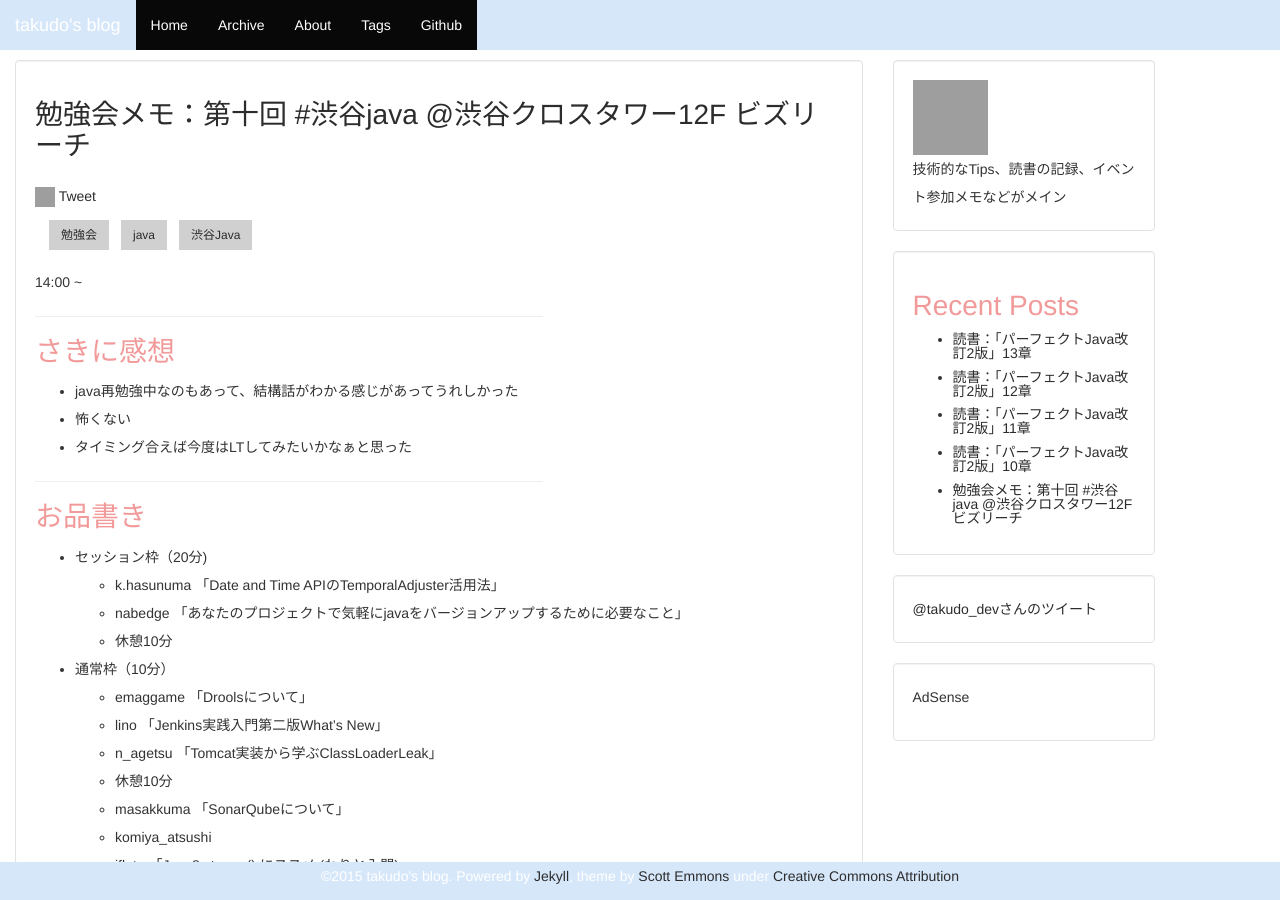
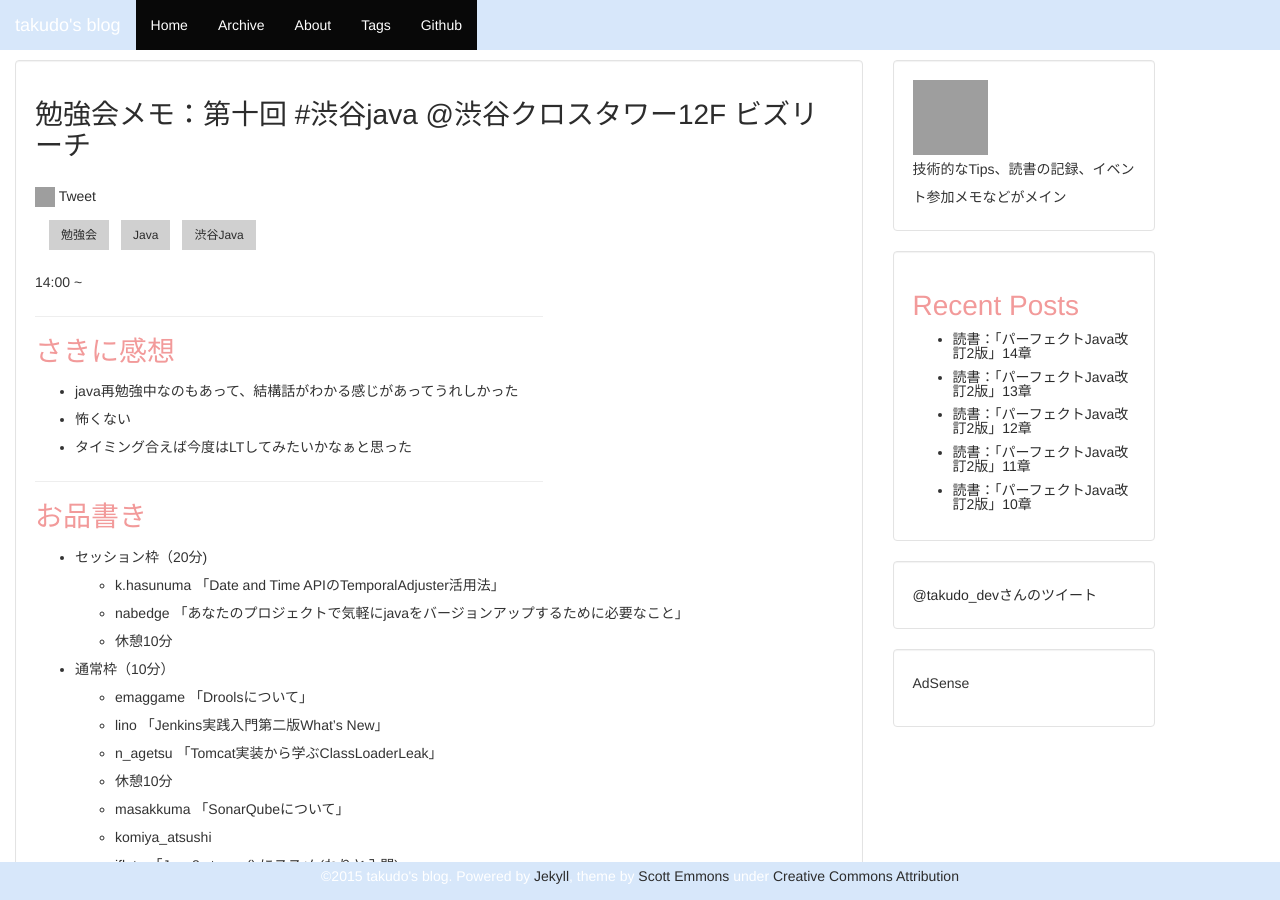
Before and after one commit to takudo/takudo.github.io, a Jekyll site: the page built from _posts/2015-03-07-shibuya-java-10.md, in a window 1280 px wide and 900 px high. Built offline with Jekyll 4.4.1, drawn with Linux system fonts in a browser that asks for light colours; nearby versions of some CDN libraries; Markdown is read by kramdown in place of the engine named in the settings; comment, search, counter and statistics services are not loaded; some of the changed lines change nothing that is shown; grey boxes are pictures that could not be loaded.

Commit message:
add posts, edit study-notes

````diff
--- a/_posts/2015-03-07-shibuya-java-10.md
+++ b/_posts/2015-03-07-shibuya-java-10.md
@@ -3,7 +3,7 @@ layout: post
 title: "勉強会メモ：第十回 #渋谷java @渋谷クロスタワー12F ビズリーチ"
 date: 2015-03-07 22:30:00 +0900
 comments: false
-tags: 勉強会 java 渋谷Java
+tags: 勉強会 Java 渋谷Java
 description: 勉強会 java 渋谷Java k.hasunuma 「Date and Time APIのTemporalAdjuster活用法」 nabedge「あなたのプロジェクトで気軽にjavaをバージョンアップするために必要なこと」 emaggame 「Droolsについて」 lino 「Jenkins実践入門第二版What's New」 n_agetsu 「Tomcat実装から学ぶClassLoaderLeak」 masakkuma 「SonarQubeについて」 komiya_atsushi jflute 「Java8 stream() にススメ (わりと入門)」 kawachi「最小Hello World!チャレンジ」
 
 ---
--- /dev/null
+++ b/_posts/2015-03-10-java-text-14.md
@@ -0,0 +1,70 @@
+---
+layout: post
+title: "読書：「パーフェクトJava改訂2版」14章"
+date: 2015-03-10 23:00:00 +0900
+comments: false
+tags: 読書 Java パーフェクトJava
+description: 読書 java パーフェクトJava
+
+---
+
+ポイントというか心にとまったことのアウトプットです。
+
+※個人的な重要度のバイアスがかかっているので、「べつにいいかー」と思ってたりすることはメモしてません。
+
+※手を動かして理解したことなど、間違いを含む可能性があります。
+
+※手元の環境は断りがなければ基本はjava 7 をIntelliJ IDEA Ultimate on OSX で動かしてます。
+
+---
+
+
+# 「例外処理」
+
+<!--more-->
+
+* メソッド宣言時に、throws Exception を書く方針について（検査例外と実行時例外）
+    * 実行時例外：そのメソッドの使い方が間違っているような場合に飛ぶExceptionについては、throwsに書かない。しかるべき対応を、呼び出し側でやるべき
+    * 検査例外：そのメソッドを普通に使っているのに、Exceptionが起こりうる場合は、throwsを書く
+    * ↑ただし、いずれも実装者の主観によるので、実装者の一貫した実装が必要
+
+* try-with-resource (java7)
+    * リソースとはAutoCloseableインターフェースの実装オブジェクト
+    * java6以前はfinallyでcloseしてた
+    * catchやfinallyのまえにcloseが呼ばれる
+* finally 内での例外送出は避ける
+
+* 例外がキャッチされないと、そのスレッドが終了する（プロセスじゃない）
+* 検査例外　java.lang.Exceptionを継承。必ずtry-catchが必要
+* 実行時例外　java.lang.RuntimeExcetptionを継承。try-catchは任意
+* メソッドのオーバーライド
+    * 任意の実行時例外をオーバーライドメソッドのthrowsに加えるのはOK（検査例外は同じか下位クラスじゃないとNG）
+    * オーバーライドメソッドからthrowsを削除するのはOK
+* ラムダ式と例外
+    * ☆検査例外を出すラムダは補足の必要あり
+
+* assert 文
+    * 原因例外
+    * java -ea オブションをつけないとassert 文が有効にならない
+    * -ea オブションをつけてない場合は、単に無視されるだけ
+    * 一応assert は開発の時だけという方針で
+
+```java
+int birthYear = -1;
+assert birthYear > 0; // -ea オプションをつけないと意味はない
+```
+
+
+* Throwable、Exception、RuntimeExceptionは直接使わない
+* 実行時例外は独自定義しない（すでにある拡張クラスを使う）
+* Errorの拡張クラスを作らない
+* 例外翻訳
+    * 高レベルな独自定義の例外に、低レベルな原因例外をセットする
+* 抑制例外
+    * java7から
+    * AutoClosable のclose メソッド内で発生する例外に使う
+* フレームワーク例外
+    * アプリ側で投げた例外を、フレームワーク側で補足する（取り決めは必要）
+    * また、取り決めの例外は実行時例外にしておく（検査例外だと書くのが大変）
+
+* 広域脱出は基本よくないけど、フレームワーク例外のような場合には有効
````
Also changed, not shown: _posts/2015-02-13-elasticsearch-no8.md (+1 -0 lines).
